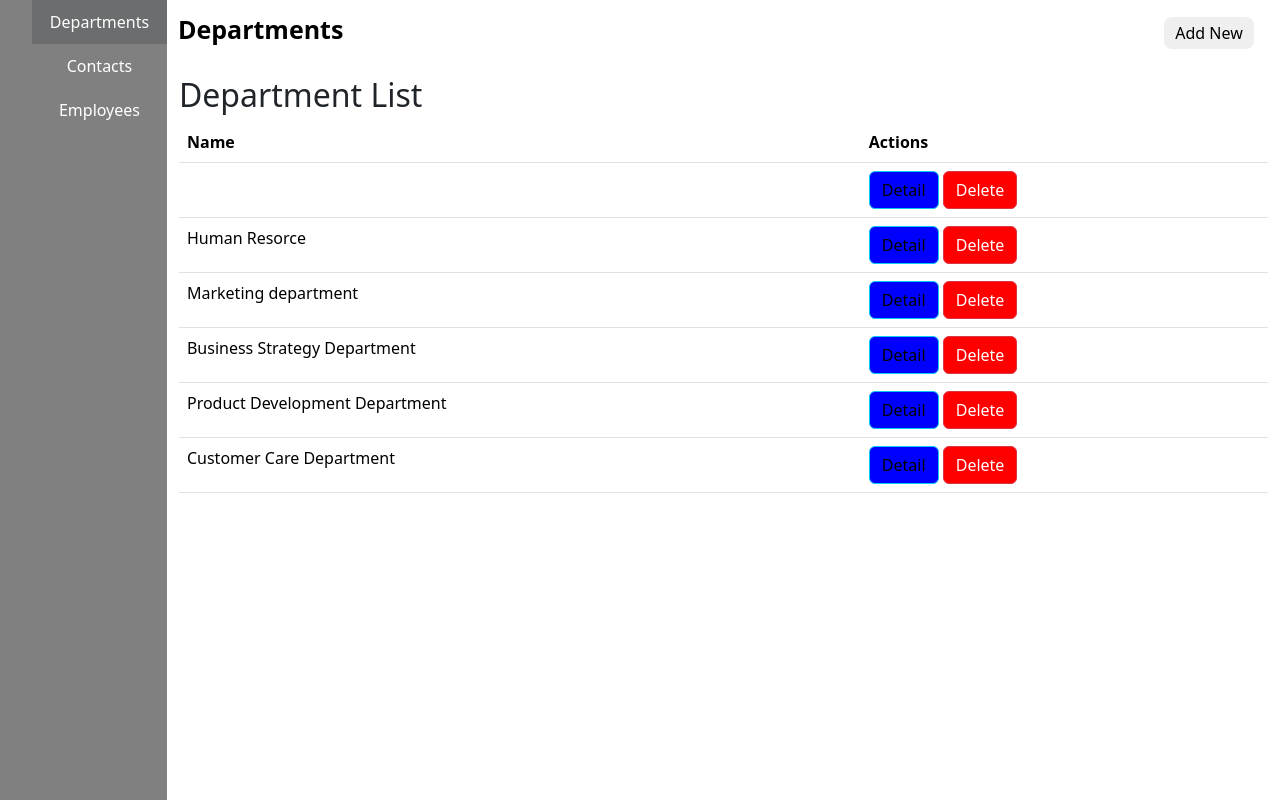
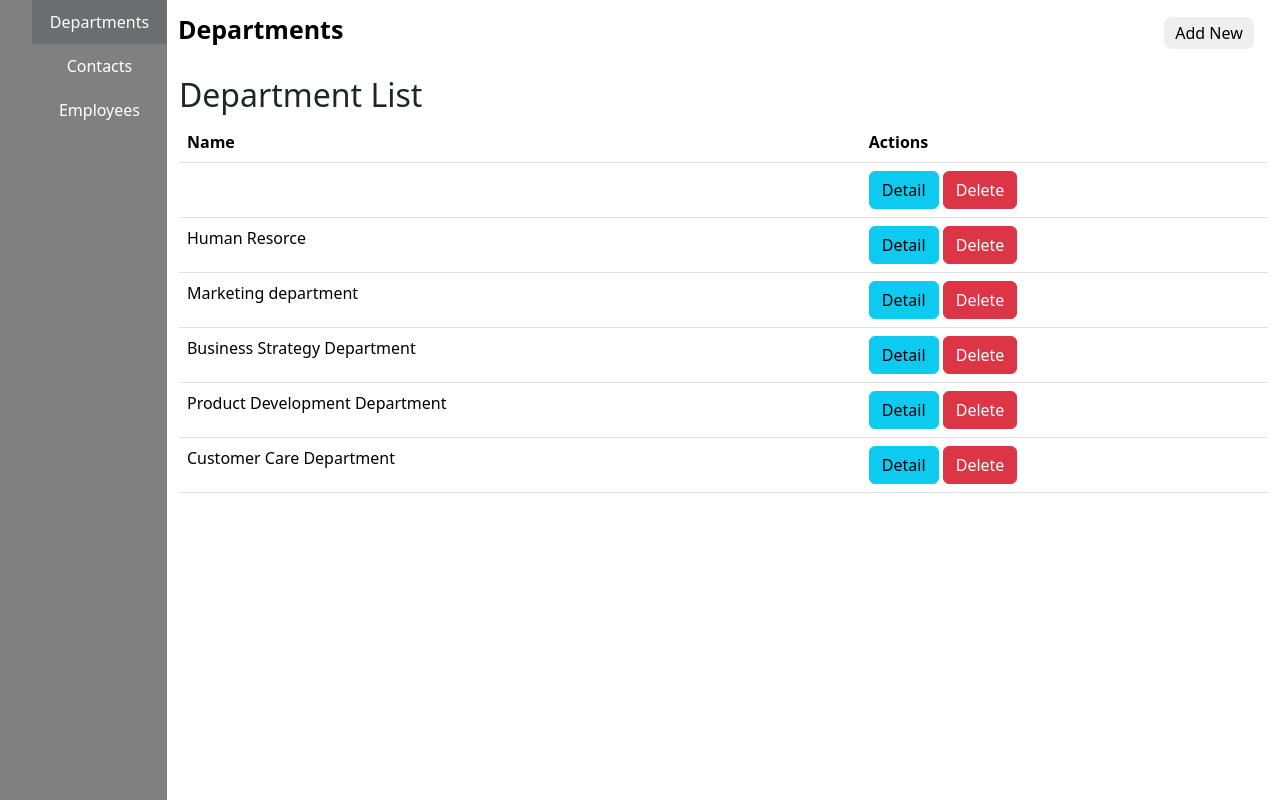
Before and after one commit to hothanhtuan1209/python-training, a Django app: page /departments in a window 1280 px wide. Shown: the part 40-840 px from the top of the page. Run offline with Django 4.2, Linux system fonts and the light colour scheme; a user stored in the database is signed in; data comes from the database, SQL or seed files in the repository; some libraries are stand-ins or nearby versions.

Commit message:
Remove css for button action

```diff
--- a/django/manager_employees/departments/static/css/department.css
+++ b/django/manager_employees/departments/static/css/department.css
@@ -1,11 +1,3 @@
-.detail-button {
-    background-color: blue;
-}
-
-.delete-button {
-    background-color: red;
-}
-
 .form-new {
   position: absolute;
   top: 120px;
```
